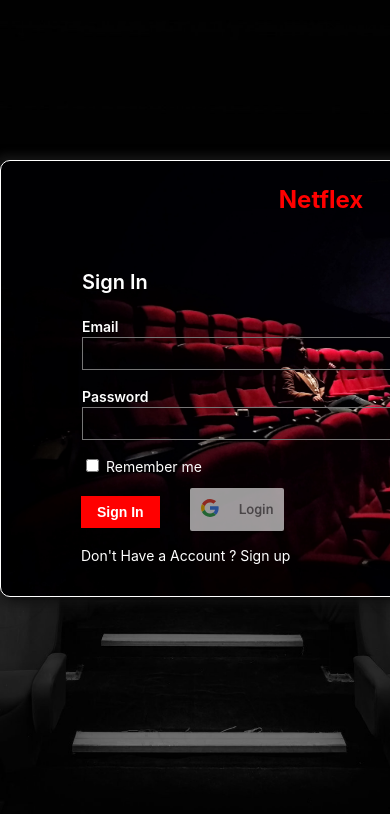
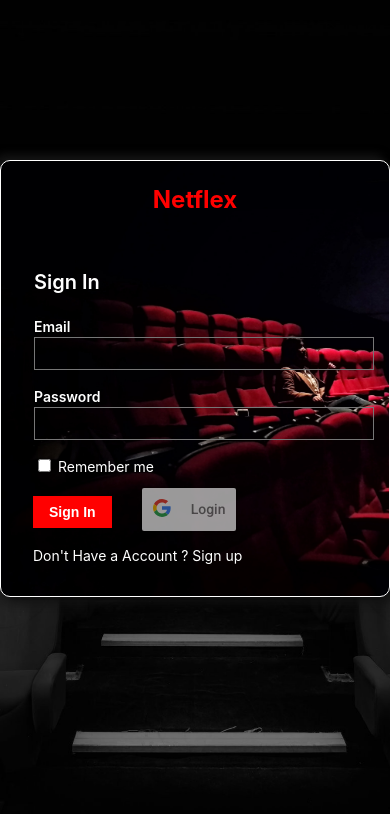
Before and after one commit to Swarnim01/Movie_Listing_Webapp, a React (Create React App) app in the folder client/: page /login in a window 390 px wide. Shown: the top 814 px of the page. Built offline with nearby package versions, Linux system fonts and the light colour scheme; no server answers.

Commit message:
made responsive signIn and Signup page

```diff
--- a/client/src/components/Login/Login.css
+++ b/client/src/components/Login/Login.css
@@ -10,12 +10,16 @@
 }
 
 .container {
+  display: flex;
+  flex-direction: column;
+  justify-content: center;
   background-image: url("../../assets/theatre.jpg");
   background-repeat: no-repeat;
   background-size: cover;
   background-position: 0 0;
   border-radius: 10px;
   box-shadow: 5px 5px 10px #111111, -5px -5px 10px #171717;
+  max-width: 40rem;
 }
 
 .ba {
--- a/client/src/components/Login/Login.js
+++ b/client/src/components/Login/Login.js
@@ -67,7 +67,6 @@
         style={{
           margin: "10rem auto",
           border: "1px solid white",
-          width: "40rem",
         }}
         className="container"
       >
--- a/client/src/components/Signup/Signup.css
+++ b/client/src/components/Signup/Signup.css
@@ -11,9 +11,13 @@
 }
 
 .container {
+  display: flex;
+  flex-direction: column;
+  justify-content: center;
+  max-width: 40rem;
+  border: 0 5px;
   background-image: url("../../assets/theatre.jpg");
   background-repeat: no-repeat;
-    background-size: cover;
   background-position: 0 0;
   border-radius: 10px;
   box-shadow: 5px 5px 10px #111111, -5px -5px 10px #171717;
--- a/client/src/components/Signup/Signup.js
+++ b/client/src/components/Signup/Signup.js
@@ -40,7 +40,6 @@
       style={{
         margin: '10rem auto',
         border: '1px solid white',
-        width: '40rem',
       }}
       className="container"
     >
```
Lines whose indentation alone changed are shown as unchanged.
